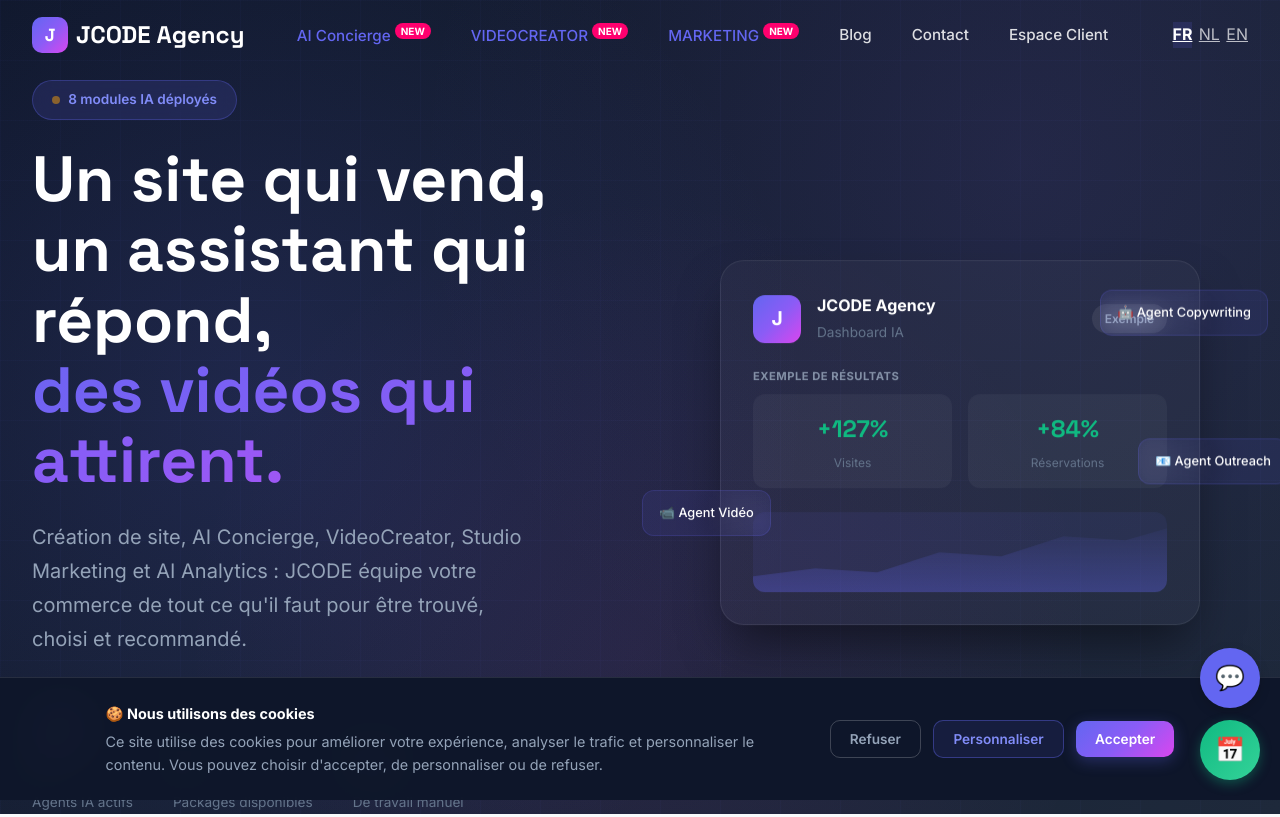
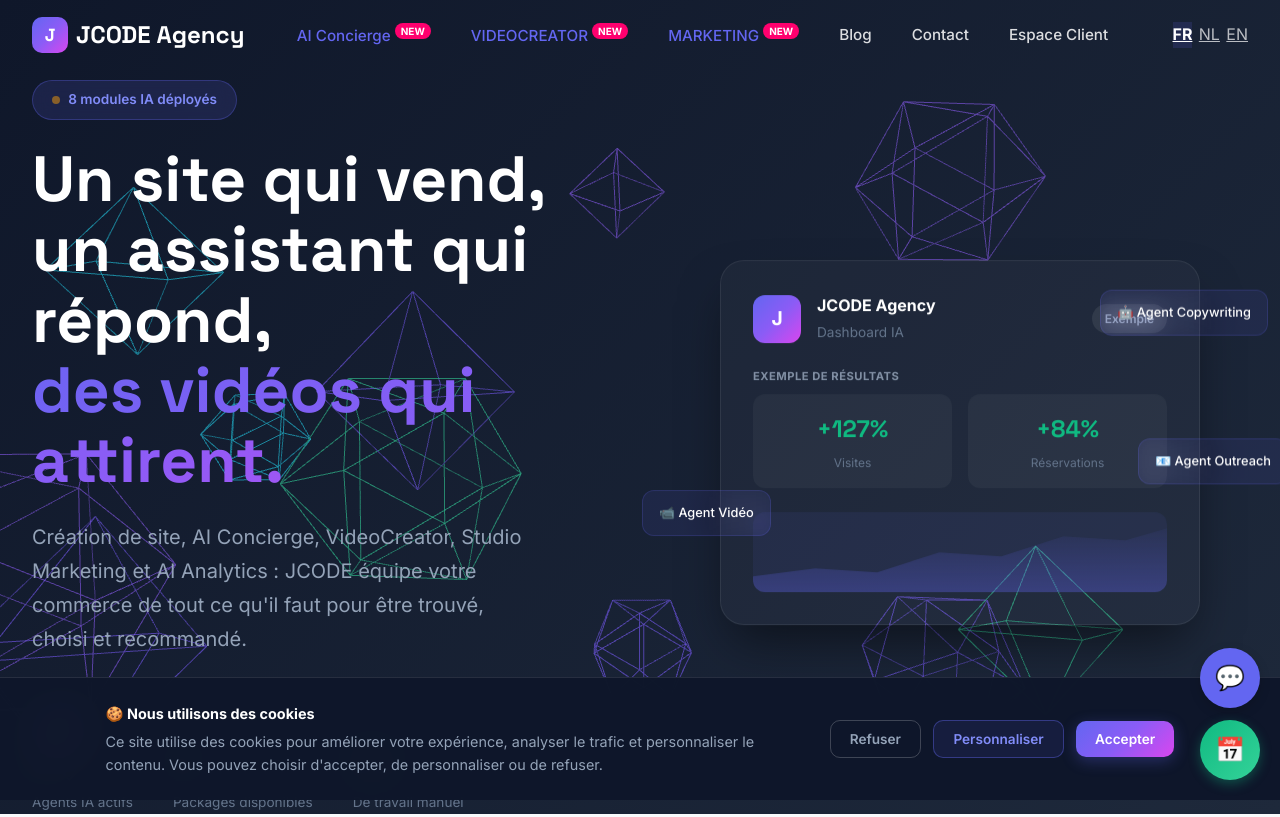
Before and after one commit to CS268/code-agency, a plain HTML site: page index.html in a window 1280 px wide. Shown: the top 817 px of the page. Drawn offline with nearby package versions, Linux system fonts and the light colour scheme; animation ran at ten frames a second.

Commit message:
Fond 3D hero : formes fines mauve et vert

```diff
--- a/index.html
+++ b/index.html
@@ -1883,5 +1883,73 @@
     </div>
 <script src="booking-widget.js?v=2"></script>
 <script src="chatbot-widget.js?v=4"></script>
+<!-- HERO-3D-START -->
+<style>
+.hero-3d { position: absolute; inset: 0; width: 100%; height: 100%; z-index: 0; pointer-events: none; }
+.hero-3d-host { position: relative; overflow: hidden; }
+.hero-3d-host > *:not(.hero-3d) { position: relative; z-index: 1; }
+</style>
+<script type="module">
+import * as THREE from 'https://cdn.jsdelivr.net/npm/three@0.160.0/build/three.module.js';
+
+const title = document.querySelector('.hero-title');
+const host = title ? (title.closest('section') || title.parentElement) : null;
+if (host) {
+  host.classList.add('hero-3d-host');
+  const canvas = document.createElement('canvas');
+  canvas.className = 'hero-3d';
+  host.prepend(canvas);
+
+  const reduce = matchMedia('(prefers-reduced-motion: reduce)').matches;
+  const mobile = innerWidth < 768;
+  const renderer = new THREE.WebGLRenderer({ canvas, alpha: true, antialias: !mobile });
+  renderer.setPixelRatio(Math.min(devicePixelRatio, 2));
+  const scene = new THREE.Scene();
+  const camera = new THREE.PerspectiveCamera(50, 1, 0.1, 100);
+  camera.position.z = 14;
+
+  const colors = [0x7c5cff, 0x8b5cf6, 0x34d399, 0x22d3ee];
+  const shapes = [];
+  const geos = [new THREE.IcosahedronGeometry(1.6, 0), new THREE.OctahedronGeometry(1.4)];
+  const count = mobile ? 6 : 12;
+  for (let i = 0; i < count; i++) {
+    const mat = new THREE.MeshBasicMaterial({ color: colors[Math.floor(i / 2) % colors.length], wireframe: true, transparent: true, opacity: 0.35 });
+    const m = new THREE.Mesh(geos[i % geos.length], mat);
+    m.position.set((Math.random() - 0.5) * 24, (Math.random() - 0.5) * 12, (Math.random() - 0.5) * 8 - 2);
+    m.scale.setScalar(0.5 + Math.random() * 0.9);
+    m.userData = { rx: (Math.random() - 0.5) * 0.004, ry: (Math.random() - 0.5) * 0.004, y0: m.position.y, ph: Math.random() * 6.28 };
+    scene.add(m); shapes.push(m);
+  }
+
+  function resize() {
+    const w = host.clientWidth, h = host.clientHeight;
+    renderer.setSize(w, h, false);
+    camera.aspect = w / h; camera.updateProjectionMatrix();
+  }
+  addEventListener('resize', resize); resize();
+
+  let mx = 0, my = 0;
+  addEventListener('pointermove', e => { mx = e.clientX / innerWidth - 0.5; my = e.clientY / innerHeight - 0.5; });
+
+  let visible = true;
+  new IntersectionObserver(([e]) => visible = e.isIntersecting).observe(host);
+
+  function frame(t) {
+    requestAnimationFrame(frame);
+    if (!visible) return;
+    shapes.forEach(s => {
+      s.rotation.x += s.userData.rx; s.rotation.y += s.userData.ry;
+      s.position.y = s.userData.y0 + Math.sin(t / 2000 + s.userData.ph) * 0.4;
+    });
+    camera.position.x += (mx * 2 - camera.position.x) * 0.03;
+    camera.position.y += (-my * 1.2 - camera.position.y) * 0.03;
+    camera.lookAt(0, 0, 0);
+    renderer.render(scene, camera);
+  }
+  reduce ? renderer.render(scene, camera) : requestAnimationFrame(frame);
+}
+</script>
+<!-- HERO-3D-END -->
+
 </body>
 </html>
```
